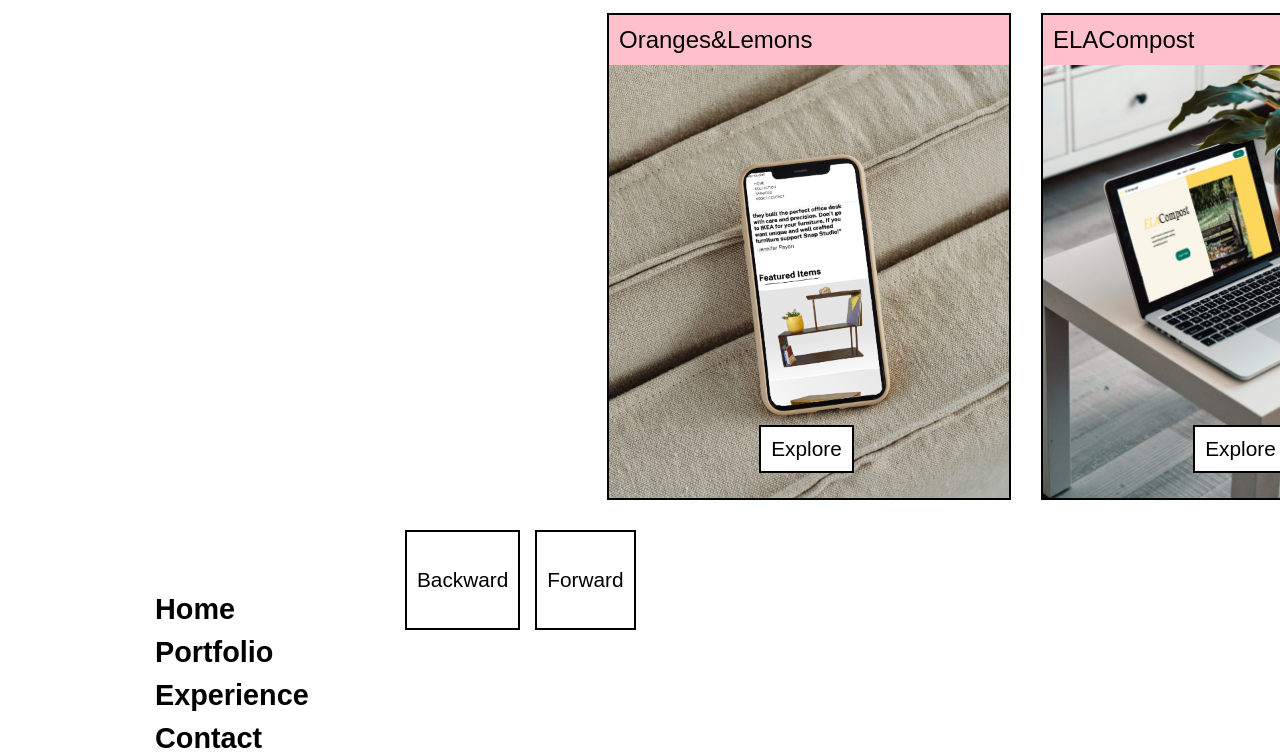
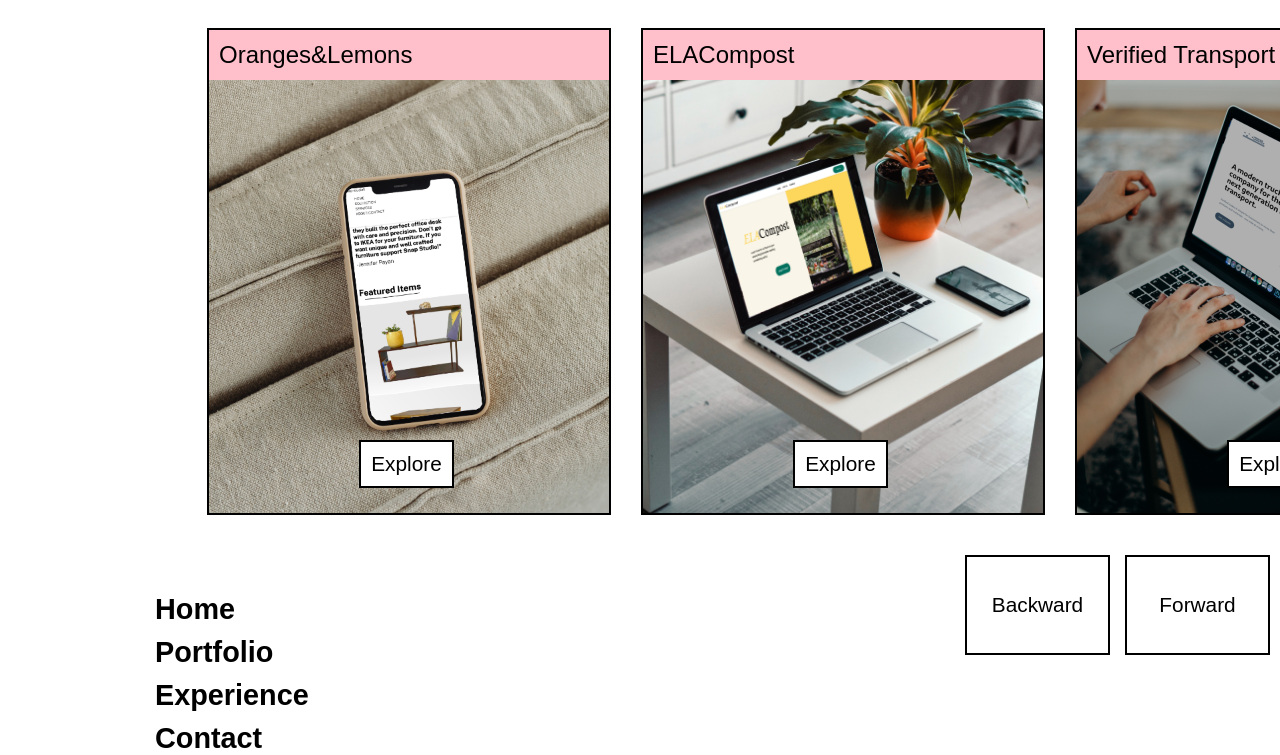
Before and after one commit to gerardojgarcia/portfolio_2022, a website built with Parcel: page index.html in a window 1280 px wide. Both pictures are taken after a click on the link "Portfolio". Shown: the top 755 px of the page. Built offline with nearby package versions, Linux system fonts and the light colour scheme.

Commit message:
desktop: updated portfolio layout

```diff
--- a/index.html
+++ b/index.html
@@ -70,11 +70,7 @@
 
 
         <div class="portfolio-container">
-            <div class="portfolio-btns">
-                <button id="port-back">Backward</button>
-                <button id="port-next">Forward</button>
 
-            </div>
             <div id="portfolio-box" class="card-box">
 
                 <div     class="card">
@@ -93,20 +89,26 @@
                     <button class="explore">Explore</button>
                 </div>
                 <div     class="card">
-                    <img src="#" alt="Image of website">
+                    <img src="/imgs/tax_buddy_mobile_mockup1.jpg" alt="Image of website">
                     <div class="title"><p>TaxBuddy</p></div>
                     <button class="explore">Explore</button>
                 </div>
                 <div     class="card">
-                    <img src="#" alt="Image of website">
+                    <img src="/imgs/monarch_laptop_mockup2.jpg" alt="Image of website">
                     <div class="title"><p>Monarch Construction</p></div>
                     <button class="explore">Explore</button>
                 </div>
                 <div     class="card">
-                    <img src="#" alt="Image of website">
+                    <img src="/imgs/objet_grafik_desktop_mockup1.jpg" alt="Image of website">
                     <div class="title"><p>ObjetGrafik</p></div>
                     <button class="explore">Explore</button>
                 </div>
+            </div>
+
+            <div class="portfolio-btns">
+                <button id="port-back">Backward</button>
+                <button id="port-next">Forward</button>
+
             </div>
         </div>
 
--- a/scss/main.scss
+++ b/scss/main.scss
@@ -311,7 +311,7 @@ h2 {
 
 .portfolio-container {
     display: flex;
-    flex-flow: row nowrap;
+    flex-flow: column nowrap;
     width: 100%;
 }
 
@@ -319,12 +319,19 @@ h2 {
 .card-box {
     display: flex;
     display: column wrap;
-    width: 60%;
-    padding-bottom: 5rem;
+    width: 85%;
 
+
+
+    justify-items: center;
+    align-content: center;
+
+    align-self: flex-end;
 
     overflow-y: auto;
     scroll-behavior: smooth;
+
+    //box-shadow: inset 0px 0px 5px 5px  rgba(0, 0, 0, 0.299);
 
 
 
@@ -335,13 +342,14 @@ h2 {
 }
 
 .portfolio-btns {
-    margin-top: auto;
-    margin-left: 400px;
+    margin-top: 25px;
+
     display: flex;
     height: 100px;
 
 
-    width: 15%;
+    align-self: flex-end;
+    width: 25%;
 
 
 
@@ -374,7 +382,8 @@ button{
     isolation: isolate;
     overflow: hidden;
 
-    margin-bottom: 50px;
+    margin-top: 15px;
+    margin-bottom: 15px;
 
     transition: all 500ms;
 
```
Also changed, not shown: dist/index.html, 8 other files.
